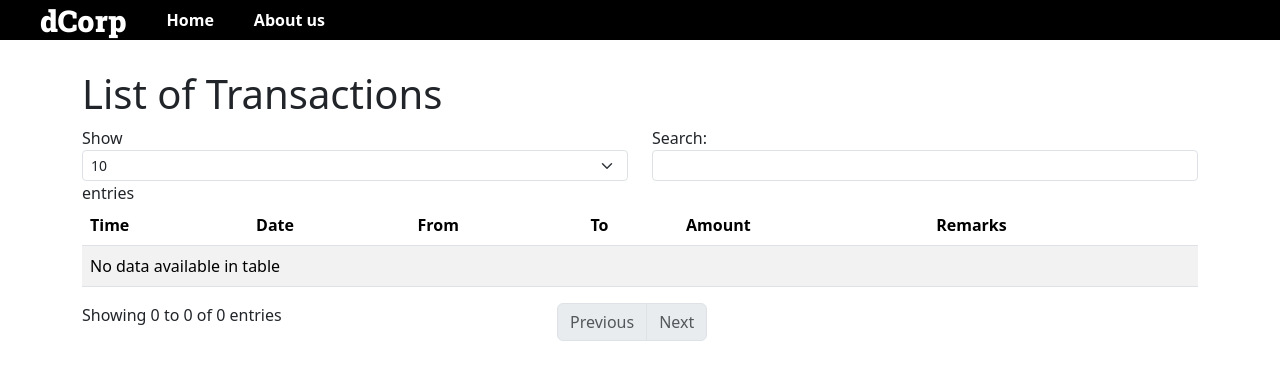
After one commit to Krypthon-Hackathon-VITC/Team-09, a Flask app: template backend/templates/statements.html in a window 1280 px wide. The commit adds this page. Shown: the top 380 px of the page. Run offline with Flask 2, Linux system fonts and the light colour scheme; the template is opened without the code that fills it, so the values that code supplies are empty; some libraries are stand-ins or nearby versions.

Commit message:
added pages /transfer and /statements

```diff
--- /dev/null
+++ b/backend/templates/statements.html
@@ -0,0 +1,61 @@
+{% extends 'base.html' %}
+
+{% block head %}
+{{ super() }}
+<link href="https://cdn.jsdelivr.net/npm/bootstrap@5.3.0-alpha2/dist/css/bootstrap.min.css" rel="stylesheet" integrity="sha384-aFq/bzH65dt+w6FI2ooMVUpc+21e0SRygnTpmBvdBgSdnuTN7QbdgL+OapgHtvPp" crossorigin="anonymous">
+<script src="https://cdn.jsdelivr.net/npm/bootstrap@5.3.0-alpha2/dist/js/bootstrap.bundle.min.js" integrity="sha384-qKXV1j0HvMUeCBQ+QVp7JcfGl760yU08IQ+GpUo5hlbpg51QRiuqHAJz8+BrxE/N" crossorigin="anonymous"></script>
+<style>
+label {
+    display: block;
+}
+</style>
+{% endblock %}
+
+{% block more_header %}
+{{ super() }}
+{% endblock %}
+
+{% block main %}
+<div class="container" style="margin-top:70px;">
+    <h1>List of Transactions</h1>
+    <table id="data" class="table table-striped" style="width=100px;">
+        <thead>
+            <tr>
+                <th>Time</th>
+                <th>Date</th>
+                <th>From</th>
+                <th>To</th>
+                <th>Amount</th>
+                <th>Remarks</th>
+            </tr>
+        </thead>
+        <tbody>
+            {% for transaction in transactions %}
+            <tr>
+                <td data-sort="{{transaction['TIME']}}">
+                    {{ transaction['TIME'].strftime('%H:%M') }}
+                </td>
+                <td>{{ transaction['TIME'].strftime('%Y-%m-%d') }}</td>
+                <td>{{ transaction['FROM'] }}</td>
+                <td>{{ transaction['TO'] }}</td>
+                <td>{{ transaction['AMOUNT'] }}</td>
+                <td>{{ transaction['REMARK'] }}</td>
+            </tr>
+            {% endfor %}
+        </tbody>
+    </table>
+</div>
+{% endblock %}
+
+{% block below_body %}
+    <script type="text/javascript" charset="utf8" src="https://code.jquery.com/jquery-3.6.0.min.js"></script>
+    <script type="text/javascript" charset="utf8" src="https://cdn.datatables.net/1.10.25/js/jquery.dataTables.js"></script>
+    <script type="text/javascript" charset="utf8" src="https://cdn.datatables.net/1.10.25/js/dataTables.bootstrap5.js"></script>
+    <script>
+        $(document).ready(function () {
+            $('#data').DataTable({
+                    order: [[0, 'desc']],
+                });
+        });
+    </script>
+{% endblock %}
```
Also changed, not shown: backend/endpoints.py (+12 -6 lines), backend/templates/transfer.html (added, +38 -0 lines), backend/app.py (line endings or trailing spaces), backend/templates/base.html (line endings or trailing spaces).
